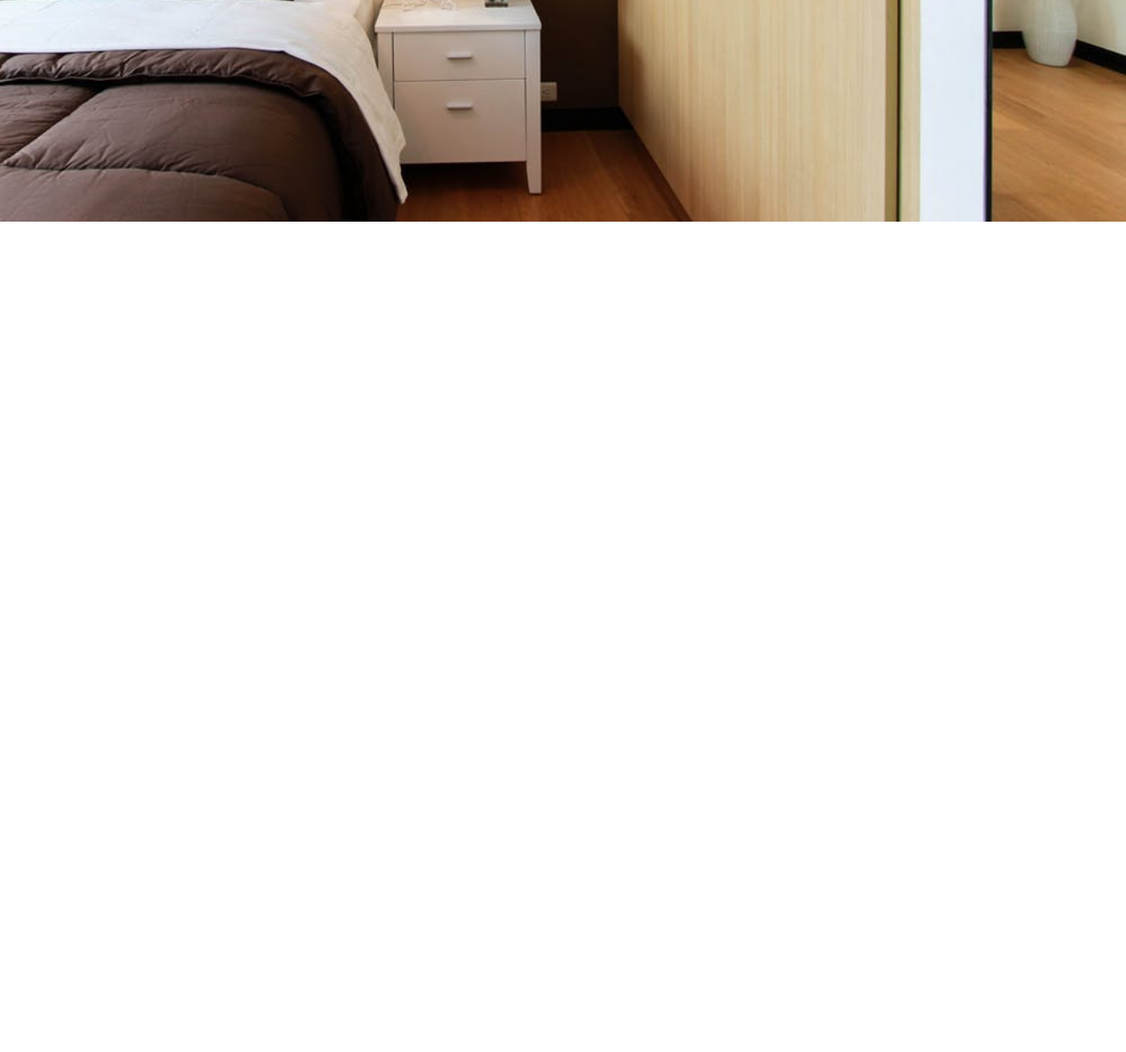
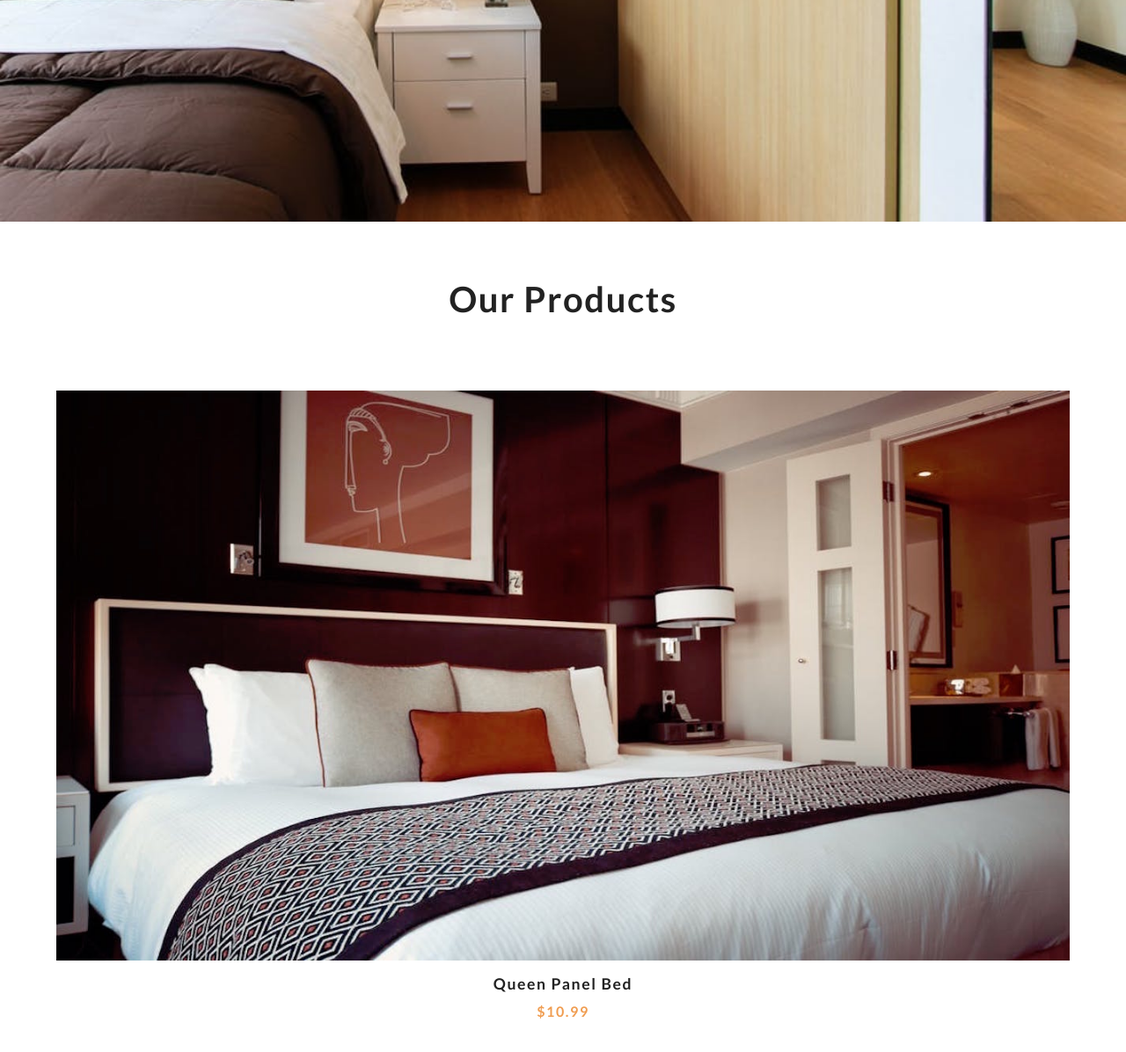
Before and after one commit to evangeldaping/comfy-house, a plain HTML site: page index.html in a window 1280 px wide. Shown: the part 548-1744 px from the top of the page at 88% size. Before the commit the page ends 800 px from the top, so only its background shows below. Drawn offline with Linux system fonts and the light colour scheme.

Commit message:
our products

```diff
--- a/index.html
+++ b/index.html
@@ -34,6 +34,29 @@
         </div>
     </header>
     <!-- end of hero -->
+    <!-- products -->
+    <section class="products">
+        <div class="section-title">
+            <h2>our products</h2>
+        </div>
+        <div class="products-center">
+            <!-- single product -->
+            <article class="product">
+                <div class="img-container">
+                    <img src="./images/product-1.jpeg" alt="product" class="product-img">
+                    <button class="bag-btn" data-d="1">
+                        <i class="fas fa-shopping-cart"></i>
+                        add to bag
+                    </button>
+                </div>
+                <h3>queen panel bed</h3>
+                <h4>$10.99</h4>
+            </article>
+            <!-- end of single product -->
+        </div>
+    </section>
+    <!-- end of producst -->
+
     <script src="app.js"></script>
 
 </body>
--- a/styles.css
+++ b/styles.css
@@ -91,3 +91,77 @@ body {
   color: var(--primaryColor);
 }
 /* --------------- End of Hero ---------------- */
+/* --------------- Products ---------------- */
+
+.products {
+  padding: 4rem 0;
+}
+.section-title h2 {
+  text-align: center;
+  font-size: 2.5rem;
+  margin-bottom: 5rem;
+  text-transform: capitalize;
+  letter-spacing: var(--mainSpacing);
+}
+.products-center {
+  width: 90vw;
+  margin: 0 auto;
+  max-width: 1170px;
+  display: grid;
+  grid-template-columns: repeat(auto-fit, minmax(260px, 1fr));
+  grid-column-gap: 1.5rem;
+  grid-row-gap: 2rem;
+}
+.img-container {
+  position: relative;
+  overflow: hidden;
+}
+.bag-btn {
+  position: absolute;
+  top: 70%;
+  right: 0;
+  background: var(--primaryColor);
+  border: none;
+  text-transform: uppercase;
+  padding: 0.5rem 0.75rem;
+  letter-spacing: var(--mainSpacing);
+  font-weight: bold;
+  transition: var(--mainTransition);
+  transform: translateX(101%);
+  cursor: pointer;
+}
+.bag-btn:hover {
+  color: var(--mainWhite);
+}
+.fa-shopping-cart {
+  margin-right: 0.5rem;
+}
+.img-container:hover .bag-btn {
+  transform: translateX(0);
+}
+.product-img {
+  display: block;
+  width: 100%;
+  min-height: 12rem;
+  transition: var(--mainTransition);
+}
+.img-container:hover .product-img {
+  opacity: 0.5;
+}
+
+.product h3 {
+  text-transform: capitalize;
+  font-size: 1.1rem;
+  margin-top: 1rem;
+  letter-spacing: var(--mainSpacing);
+  text-align: center;
+}
+
+.product h4 {
+  margin-top: 0.7rem;
+  letter-spacing: var(--mainSpacing);
+  color: var(--primaryColor);
+  text-align: center;
+}
+
+/* ---------------End of Products ---------------- */
```
Also changed, not shown: main.css (+0 -74 lines).
